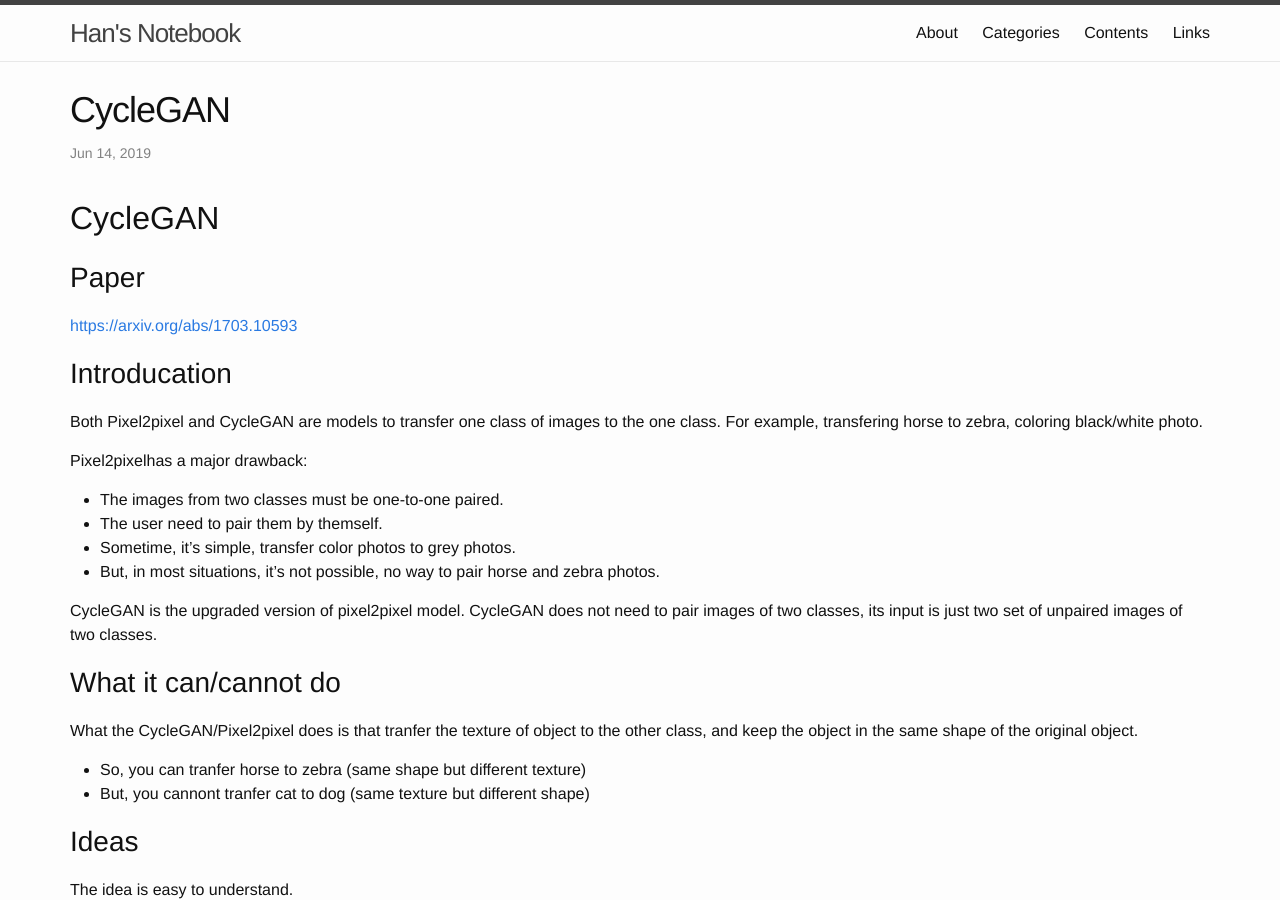
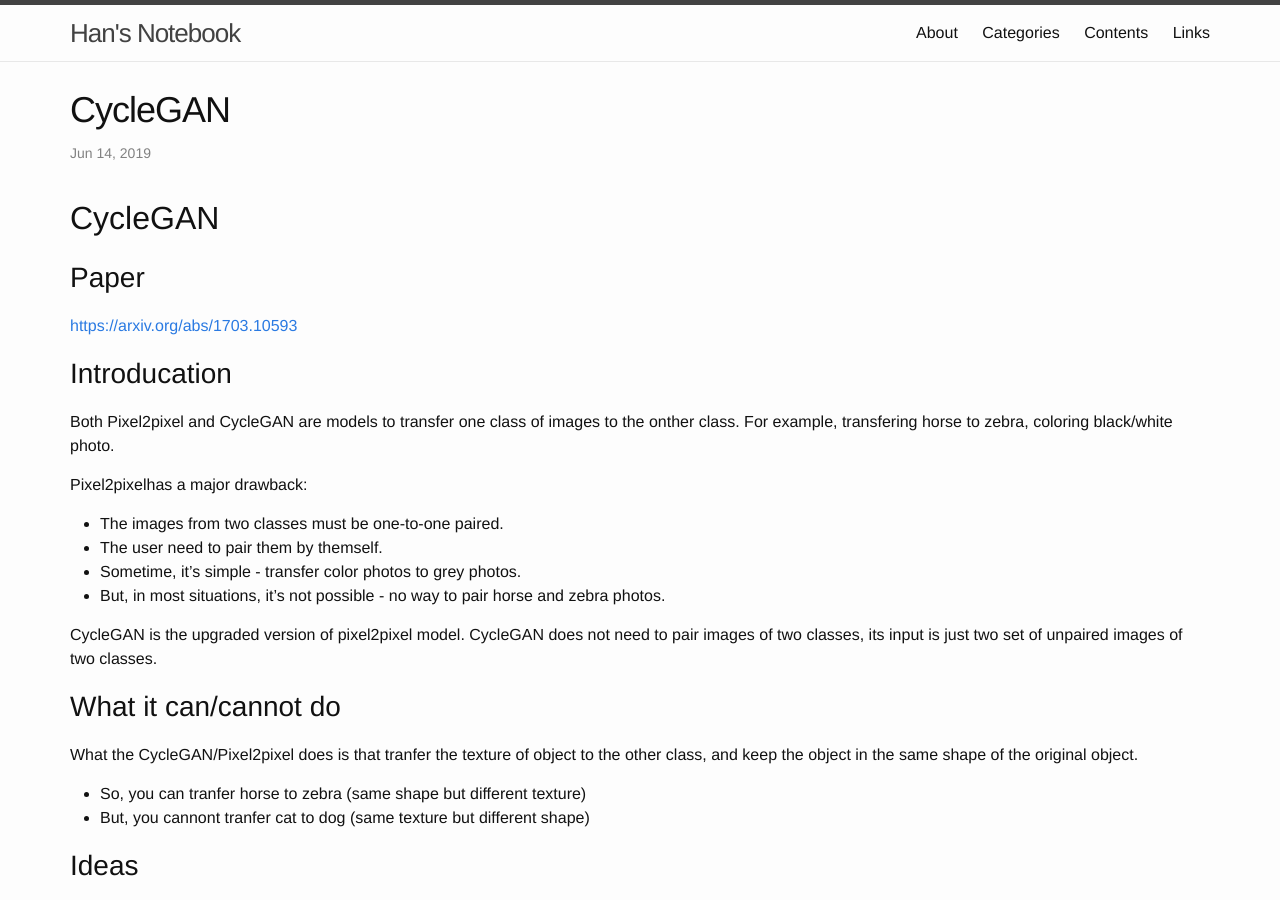
Before and after one commit to FiveEyes/FiveEyes.github.io, a Jekyll site: the page built from _posts/papers/2019-06-14-CycleGAN.md, in a window 1280 px wide and 900 px high. Built offline with Jekyll 4.4.1, drawn with Linux system fonts in a browser that asks for light colours.

Commit message:
Update 2019-06-14-CycleGAN.md

```diff
--- a/_posts/papers/2019-06-14-CycleGAN.md
+++ b/_posts/papers/2019-06-14-CycleGAN.md
@@ -14,13 +14,13 @@ categories: Learning
 
 ## Introducation
 
-Both Pixel2pixel and CycleGAN are models to transfer one class of images to the one class. For example, transfering horse to zebra, coloring black/white photo.
+Both Pixel2pixel and CycleGAN are models to transfer one class of images to the onther class. For example, transfering horse to zebra, coloring black/white photo.
 
 Pixel2pixelhas a major drawback:
   * The images from two classes must be one-to-one paired.
   * The user need to pair them by themself.
-  * Sometime, it's simple, transfer color photos to grey photos.
-  * But, in most situations, it's not possible, no way to pair horse and zebra photos.
+  * Sometime, it's simple - transfer color photos to grey photos.
+  * But, in most situations, it's not possible - no way to pair horse and zebra photos.
 
 CycleGAN is the upgraded version of pixel2pixel model. CycleGAN does not need to pair images of two classes, its input is just two set of unpaired images of two classes.
 
```
